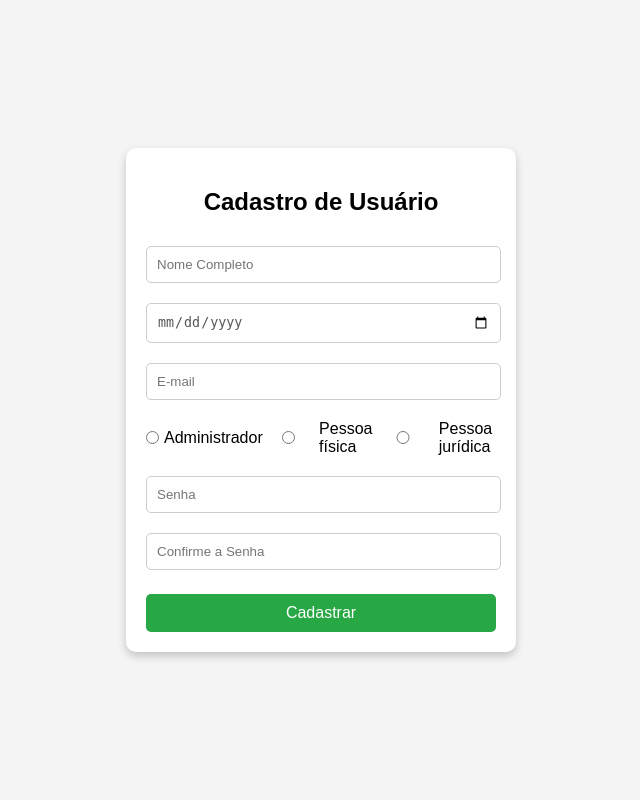
After one commit to marcoantoni/dw2, a PHP site: page /cadastro.html in a window 1280 px wide. The commit adds this page. Shown: the whole page, without its empty margins (319-959 px from the left). Run offline with PHP 8.4, Linux system fonts and the light colour scheme.

```diff
--- /dev/null
+++ b/usuarios/cadastro.html
@@ -0,0 +1,92 @@
+<!DOCTYPE html>
+<html lang="pt-br">
+<title>Cadastro de usuário</title>
+<head>
+    <meta charset="UTF-8">
+    <meta name="viewport" content="width=device-width, initial-scale=1.0">
+    <title>Cadastro de Usuário</title>
+    <style>
+        body {
+            font-family: Arial, sans-serif;
+            background-color: #f4f4f4;
+            display: flex;
+            justify-content: center;
+            align-items: center;
+            height: 100vh;
+            margin: 0;
+        }
+        .container {
+            background: white;
+            padding: 20px;
+            border-radius: 10px;
+            box-shadow: 0 4px 8px rgba(0, 0, 0, 0.2);
+            width: 350px;
+            text-align: center;
+        }
+        h2 {
+            margin-bottom: 20px;
+        }
+        input {
+            width: 95%;
+            padding: 10px;
+            margin: 10px 0;
+            border: 1px solid #ccc;
+            border-radius: 5px;
+        }
+        input[type="date"] {
+            appearance: none;
+            -webkit-appearance: none;
+            -moz-appearance: none;
+            background-color: white;
+            color: #555;
+        }
+        button {
+            background: #28a745;
+            color: white;
+            border: none;
+            padding: 10px;
+            width: 100%;
+            border-radius: 5px;
+            cursor: pointer;
+            font-size: 16px;
+        }
+        button:hover {
+            background: #218838;
+        }
+        .error {
+            color: red;
+            font-size: 14px;
+        }
+        .radio-group {
+            text-align: left;
+            margin: 10px 0;
+            display: flex;
+            justify-content: space-between;
+        }
+        .radio-group label {
+            display: flex;
+            align-items: center;
+            gap: 5px;
+        }
+    </style>
+</head>
+<body>
+    <div class="container">
+        <h2>Cadastro de Usuário</h2>
+        <form method="POST" action="proc_cad.php">
+            <input type="text" name="nome" placeholder="Nome Completo" required>
+            <input type="date" name="nasc" placeholder="Nascimento" >
+            <input type="email" name="email" placeholder="E-mail" >
+            <div class="radio-group">
+                <label><input type="radio" name="tipo" value="1"> Administrador</label>
+                <label><input type="radio" name="tipo" value="2"> Pessoa física</label>
+                <label><input type="radio" name="tipo" value="3"> Pessoa jurídica</label>
+            </div>
+            <input type="password" name="senha" placeholder="Senha" >
+            <input type="password"  name="senha2" placeholder="Confirme a Senha" >
+            <p id="mensagemErro" class="error"></p>
+            <button type="submit" name="cadastrar">Cadastrar</button>
+        </form>
+    </div>
+</body>
+</html>
```
Also changed, not shown: usuarios/mostrar.php (+79 -22 lines), usuarios/proc_cad.php (added, +106 -0 lines).
